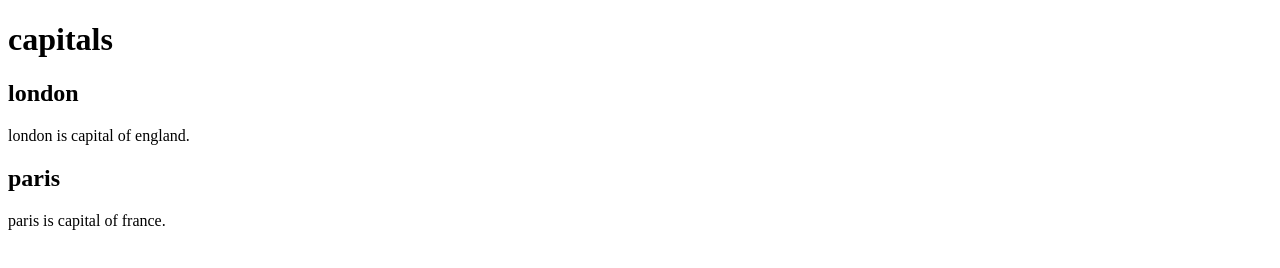
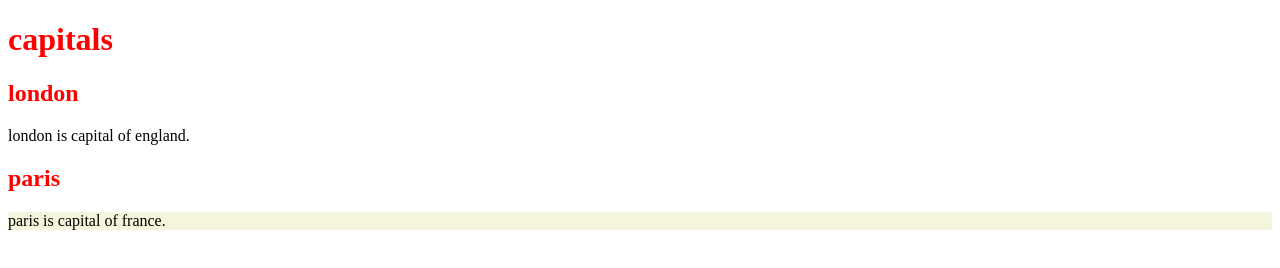
Before and after one commit to angiehhu/week5, a plain HTML site: page index.html in a window 1280 px wide. Drawn offline with Linux system fonts and the light colour scheme.

Commit message:
correction of css link

```diff
--- a/css/style.css
+++ b/css/style.css
@@ -1,3 +1,7 @@
 .heading {
     color: red;
 }
+
+.paris {
+    background-color: beige;
+}
--- a/index.html
+++ b/index.html
@@ -2,7 +2,7 @@
 <html lang="en-CA">
  <head>
     <title>week 5</title>
-    <link ref="stylesheet" href="css/style.css">
+    <link rel="stylesheet" href="css/style.css">
  </head>
 
  <body>
@@ -10,7 +10,7 @@
     <h2 class="heading">london</h2>
     <p>london is capital of england.</p>
     <h2 class="heading">paris</h2>
-    <p>paris is capital of france.</p>
+    <p class="paris">paris is capital of france.</p>
  </body>
 
 </html>
```
